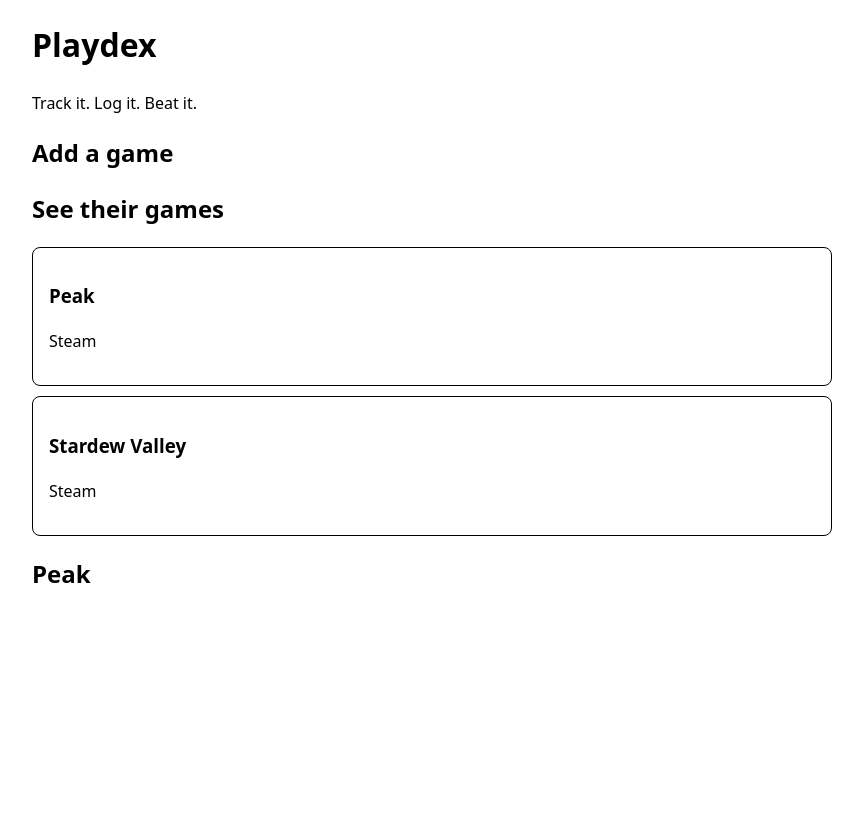
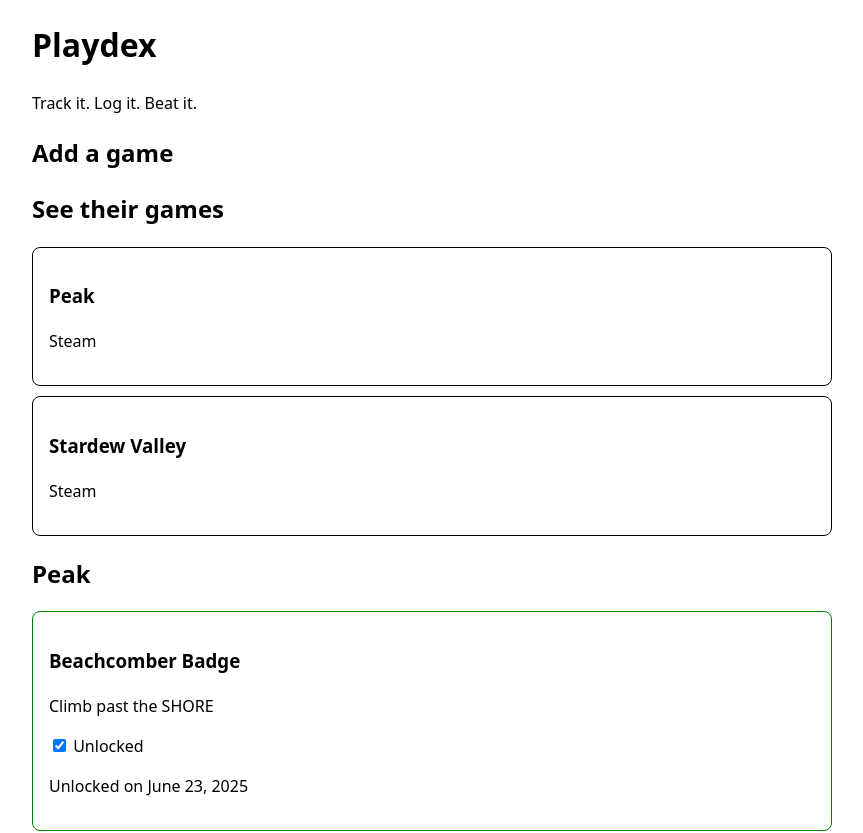
Before and after one commit to RikkaKallinen/playdex-achievement-tracker, a React (Vite) app: page / in a window 1280 px wide. Shown: the top 833 px of the page, without its empty margins (208-1071 px from the left). Before the commit the page ends 800 px from the top, so only its background shows below. Built offline with nearby package versions, Linux system fonts and the light colour scheme.

Commit message:
Show the selected game's achievements with an AchievementCard component

```diff
--- /dev/null
+++ b/src/AchievementCard.jsx
@@ -0,0 +1,31 @@
+function AchievementCard({ achievement }) {
+    const cardClass = achievement.earned
+        ? "achievement-card unlocked"
+        : "achievement-card";
+
+    const formattedDate = achievement.earned
+        ? new Date(achievement.earnedDate + "T00:00").toLocaleDateString("en-US", {
+            month: "long",
+            day: "numeric",
+            year: "numeric"
+        })
+        : null;
+
+    return (
+        <article className={cardClass}>
+            <h3>{achievement.name}</h3>
+            <p>{achievement.description}</p>
+            <label>
+                <input type="checkbox" checked={achievement.earned} readOnly />
+                {" "}Unlocked
+            </label>
+            {achievement.earned && (
+                <p>
+                    Unlocked on <time dateTime={achievement.earnedDate}>{formattedDate}</time>
+                </p>
+            )}
+        </article>
+    );
+}
+
+export default AchievementCard;
--- a/src/App.jsx
+++ b/src/App.jsx
@@ -1,6 +1,7 @@
 import { starterGames } from "./data";
 import GameCard from "./GameCard";
 import { useState } from "react";
+import AchievementCard from "./AchievementCard";
 
 function App() {
     const [selectedGameId, setSelectedGameId] = useState(starterGames[0].id);
@@ -30,6 +31,9 @@ function App() {
 
                 <section>
                     <h2>{selectedGame.title}</h2>
+                    {selectedGame.achievements.map((achievement) => (
+                        <AchievementCard key={achievement.name} achievement={achievement} />
+                    ))}
                 </section>
             </main>
         </>
```
